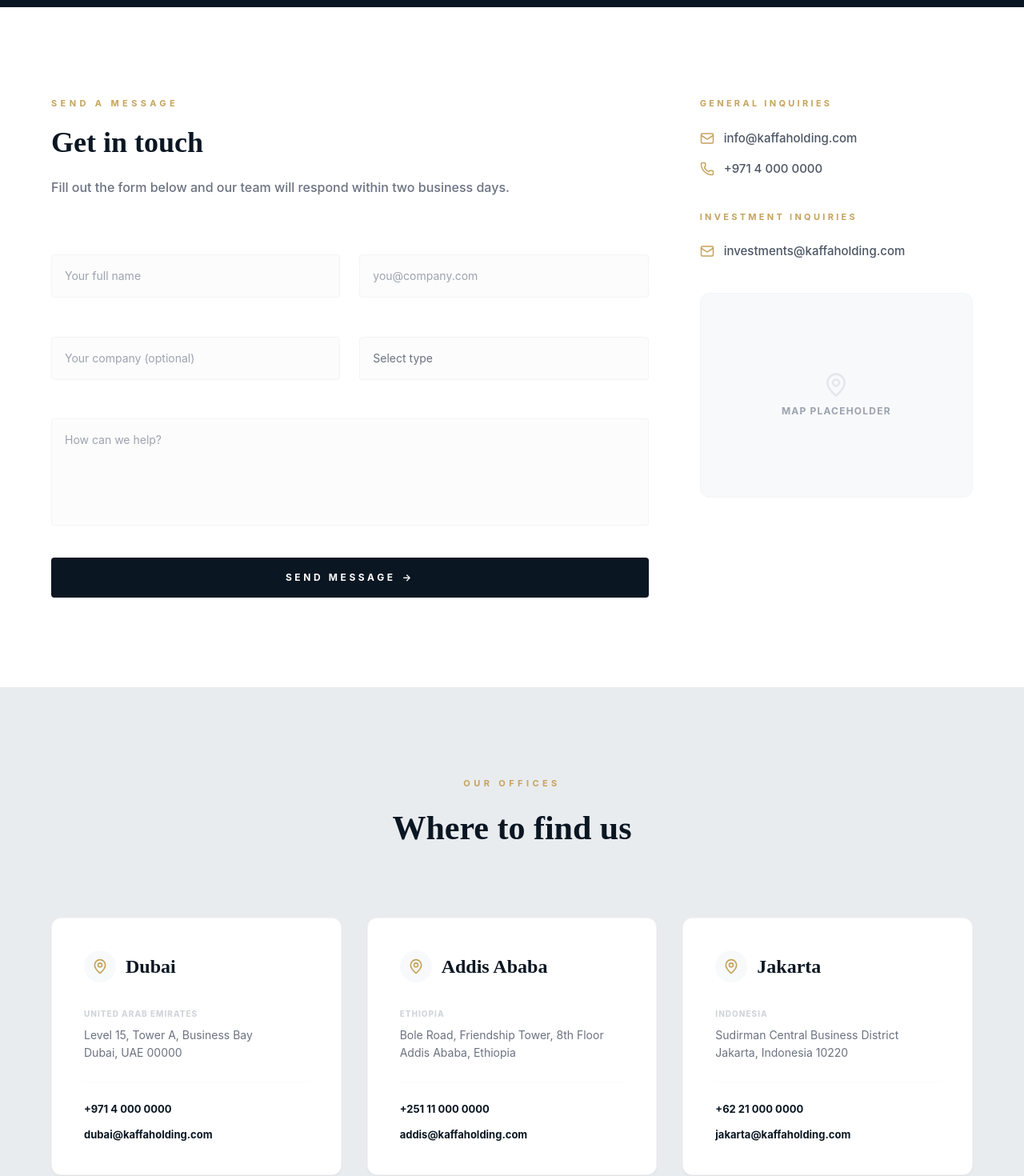
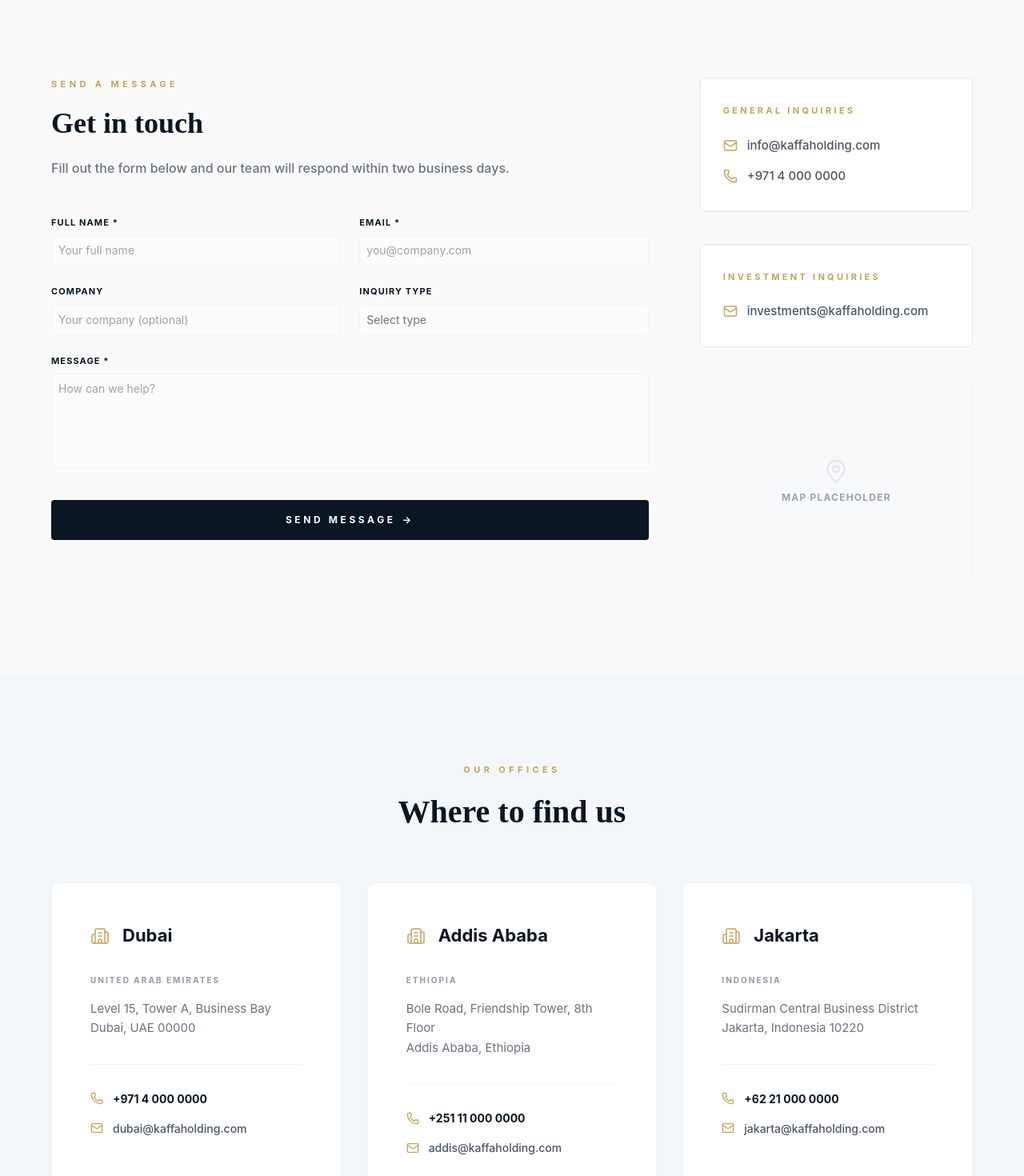
Before and after one commit to dawaisthename/kaffa_investment_holdings, a React (Vite) app: page /contact in a window 1280 px wide. Shown: the part 480-1950 px from the top of the page at 80% size. Built offline with nearby package versions, Linux system fonts and the light colour scheme.

Commit message:
fix:updated some contact page contents

```diff
--- a/src/components/Contact/ContactForm.jsx
+++ b/src/components/Contact/ContactForm.jsx
@@ -2,7 +2,7 @@ import { Mail, Phone, MapPin } from "lucide-react";
 
 export default function ContactForm() {
   return (
-    <section className="bg-white py-28 px-8 md:px-16">
+    <section className="bg-[#FAFAFA] py-28 px-8 md:px-16">
       <div className="max-w-7xl mx-auto grid grid-cols-1 lg:grid-cols-3 gap-16">
         {/* Left: Message Form */}
         <div className="lg:col-span-2">
@@ -19,40 +19,40 @@ export default function ContactForm() {
 
           <form className="grid grid-cols-1 md:grid-cols-2 gap-6">
             <div className="flex flex-col gap-2">
-              <label className="text-[11px] font-bold uppercase tracking-widest">
+              <label className="text-[#0a1622] text-[11px] font-bold uppercase tracking-widest">
                 Full Name *
               </label>
               <input
                 type="text"
                 placeholder="Your full name"
-                className="bg-[#fcfcfc] border border-gray-100 p-4 rounded outline-none focus:border-[#c5a35d] transition-all text-sm"
+                className="bg-[#fcfcfc] border border-gray-100 p-2 rounded outline-none focus:border-[#c5a35d] transition-all text-sm"
               />
             </div>
             <div className="flex flex-col gap-2">
-              <label className="text-[11px] font-bold uppercase tracking-widest">
+              <label className="text-[#0a1622]  text-[11px] font-bold uppercase tracking-widest">
                 Email *
               </label>
               <input
                 type="email"
                 placeholder="you@company.com"
-                className="bg-[#fcfcfc] border border-gray-100 p-4 rounded outline-none focus:border-[#c5a35d] transition-all text-sm"
+                className="bg-[#fcfcfc] border border-gray-100 p-2 rounded outline-none focus:border-[#c5a35d] transition-all text-sm"
               />
             </div>
             <div className="flex flex-col gap-2">
-              <label className="text-[11px] font-bold uppercase tracking-widest">
+              <label className="text-[#0a1622] text-[11px] font-bold uppercase tracking-widest">
                 Company
               </label>
               <input
                 type="text"
                 placeholder="Your company (optional)"
-                className="bg-[#fcfcfc] border border-gray-100 p-4 rounded outline-none focus:border-[#c5a35d] transition-all text-sm"
+                className="bg-[#fcfcfc] border border-gray-100 p-2 rounded outline-none focus:border-[#c5a35d] transition-all text-sm"
               />
             </div>
             <div className="flex flex-col gap-2">
-              <label className="text-[11px] font-bold uppercase tracking-widest">
+              <label className="text-[#0a1622]  text-[11px] font-bold uppercase tracking-widest">
                 Inquiry Type
               </label>
-              <select className="bg-[#fcfcfc] border border-gray-100 p-4 rounded outline-none focus:border-[#c5a35d] transition-all text-sm text-gray-500 appearance-none">
+              <select className="bg-[#fcfcfc] border border-gray-100 p-2 rounded outline-none focus:border-[#c5a35d] transition-all text-sm text-gray-500 appearance-none">
                 <option>Select type</option>
                 <option>Investment</option>
                 <option>Partnership</option>
@@ -60,13 +60,13 @@ export default function ContactForm() {
               </select>
             </div>
             <div className="md:col-span-2 flex flex-col gap-2">
-              <label className="text-[11px] font-bold uppercase tracking-widest">
+              <label className="text-[#0a1622] text-[11px] font-bold uppercase tracking-widest font-sans">
                 Message *
               </label>
               <textarea
                 rows="5"
                 placeholder="How can we help?"
-                className="bg-[#fcfcfc] border border-gray-100 p-4 rounded outline-none focus:border-[#c5a35d] transition-all text-sm resize-none"
+                className="bg-[#fcfcfc] border border-gray-100 p-2 rounded outline-none focus:border-[#c5a35d] transition-all text-sm resize-none"
               ></textarea>
             </div>
             <button className="md:col-span-2 bg-[#0a1622] text-white py-4 rounded font-bold text-[12px] uppercase tracking-[0.3em] hover:bg-[#162a3d] transition-all mt-4 flex items-center justify-center gap-2">
@@ -77,7 +77,7 @@ export default function ContactForm() {
 
         {/* Right: Sidebar Info */}
         <div className="flex flex-col gap-10">
-          <div>
+          <div className="bg-white py-8 px-7 border border-gray-200 rounded-md">
             <h4 className="text-[11px] font-bold uppercase tracking-[0.3em] text-[#c5a35d] mb-6">
               General Inquiries
             </h4>
@@ -98,7 +98,7 @@ export default function ContactForm() {
             </div>
           </div>
 
-          <div>
+          <div className="bg-white py-8 px-7 border border-gray-200 rounded-md">
             <h4 className="text-[11px] font-bold uppercase tracking-[0.3em] text-[#c5a35d] mb-6">
               Investment Inquiries
             </h4>
--- a/src/components/Contact/ContactHero.jsx
+++ b/src/components/Contact/ContactHero.jsx
@@ -2,7 +2,7 @@ export default function ContactHero() {
   return (
     <section className="bg-[#0a1622] pt-48 pb-32 px-8 md:px-16 text-left">
       <div className="max-w-7xl mx-auto">
-        <h1 className="text-white font-serif text-5xl md:text-7xl font-bold mb-8 tracking-tight">
+        <h1 className="text-white text-5xl md:text-6xl font-serif leading-[1.05] mb-5 tracking-tight font-bold">
           Contact Us
         </h1>
         <p className="text-gray-400 text-lg md:text-[20px] max-w-2xl leading-relaxed font-medium">
--- a/src/components/Contact/OfficeLocations.jsx
+++ b/src/components/Contact/OfficeLocations.jsx
@@ -1,23 +1,27 @@
-import { Mail, Phone, MapPin } from "lucide-react";
+import { Building2, Mail, Phone } from "lucide-react";
+
 const offices = [
   {
     city: "Dubai",
-    region: "United Arab Emirates",
-    address: "Level 15, Tower A, Business Bay\nDubai, UAE 00000",
+    region: "UNITED ARAB EMIRATES",
+    address: "Level 15, Tower A, Business Bay",
+    cityZip: "Dubai, UAE 00000",
     phone: "+971 4 000 0000",
     email: "dubai@kaffaholding.com",
   },
   {
     city: "Addis Ababa",
-    region: "Ethiopia",
-    address: "Bole Road, Friendship Tower, 8th Floor\nAddis Ababa, Ethiopia",
+    region: "ETHIOPIA",
+    address: "Bole Road, Friendship Tower, 8th Floor",
+    cityZip: "Addis Ababa, Ethiopia",
     phone: "+251 11 000 0000",
     email: "addis@kaffaholding.com",
   },
   {
     city: "Jakarta",
-    region: "Indonesia",
-    address: "Sudirman Central Business District\nJakarta, Indonesia 10220",
+    region: "INDONESIA",
+    address: "Sudirman Central Business District",
+    cityZip: "Jakarta, Indonesia 10220",
     phone: "+62 21 000 0000",
     email: "jakarta@kaffaholding.com",
   },
@@ -25,56 +29,67 @@ const offices = [
 
 export default function OfficeLocations() {
   return (
-    <section className="bg-[#e9ecef] py-28 px-8 md:px-16">
+    <section className="bg-[#f4f7f9] py-28 px-8 md:px-16">
       <div className="max-w-7xl mx-auto">
-        <div className="text-center mb-20">
-          <span className="text-[#c5a35d] uppercase tracking-[0.4em] text-[11px] font-bold mb-4 block">
+        {/* Section Header */}
+        <div className="text-center mb-16">
+          <span className="text-[#c5a35d] uppercase tracking-[0.4em] text-[11px] font-bold mb-5 block">
             Our Offices
           </span>
-          <h2 className="text-[42px] font-serif text-[#0a1622] font-bold">
+          <h2 className="text-[40px] font-serif text-[#0a1622] font-bold leading-tight">
             Where to find us
           </h2>
         </div>
 
+        {/* Grid Container */}
         <div className="grid grid-cols-1 md:grid-cols-3 gap-8">
           {offices.map((office, i) => (
             <div
               key={i}
-              className="bg-white p-10 rounded-xl border border-gray-100 shadow-sm"
+              className="bg-white p-12 rounded-lg border border-gray-100 shadow-sm flex flex-col"
             >
-              <div className="flex items-center gap-3 mb-8">
-                <div className="w-10 h-10 rounded-full bg-[#f8f9fa] flex items-center justify-center text-[#c5a35d]">
-                  <MapPin size={20} />
-                </div>
-                <h3 className="text-2xl font-serif font-bold text-[#0a1622]">
+              {/* City Header */}
+              <div className="flex items-center gap-4 mb-8">
+                <Building2
+                  size={24}
+                  className="text-[#c5a35d]"
+                  strokeWidth={1.5}
+                />
+                <h3 className="text-[22px] font-bold text-[#0a1622]">
                   {office.city}
                 </h3>
               </div>
 
-              <div className="space-y-6">
-                <div>
-                  <span className="text-[10px] font-extrabold uppercase tracking-widest text-gray-300 block mb-2">
+              {/* Region and Address */}
+              <div className="mb-8">
+                <span className="text-[10px] font-extrabold uppercase tracking-[0.2em] text-gray-400 block mb-4">
                   {office.region}
                 </span>
-                  <p className="text-gray-500 text-[14px] leading-relaxed whitespace-pre-line">
-                    {office.address}
+                <p className="text-gray-500 text-[15px] leading-relaxed">
+                  {office.address} <br />
+                  {office.cityZip}
                 </p>
               </div>
 
-                <div className="pt-6 border-t border-gray-50 flex flex-col gap-3">
+              {/* Divider */}
+              <div className="w-full h-[1px] bg-gray-100 mb-8" />
+
+              {/* Contact Info */}
+              <div className="flex flex-col gap-4">
                 <a
                   href={`tel:${office.phone}`}
-                    className="text-[#0a1622] text-[13px] font-bold hover:text-[#c5a35d] transition-colors"
+                  className="flex items-center gap-3 text-[#0a1622] text-[14px] font-bold hover:text-[#c5a35d] transition-colors group"
                 >
+                  <Phone size={16} className="text-[#c5a35d]" strokeWidth={2} />
                   {office.phone}
                 </a>
                 <a
                   href={`mailto:${office.email}`}
-                    className="text-[#0a1622] text-[13px] font-bold hover:text-[#c5a35d] transition-colors"
+                  className="flex items-center gap-3 text-gray-600 text-[14px] font-medium hover:text-[#c5a35d] transition-colors"
                 >
+                  <Mail size={16} className="text-[#c5a35d]" strokeWidth={2} />
                   {office.email}
                 </a>
-                </div>
               </div>
             </div>
           ))}
```
Lines whose indentation alone changed are shown as unchanged.
